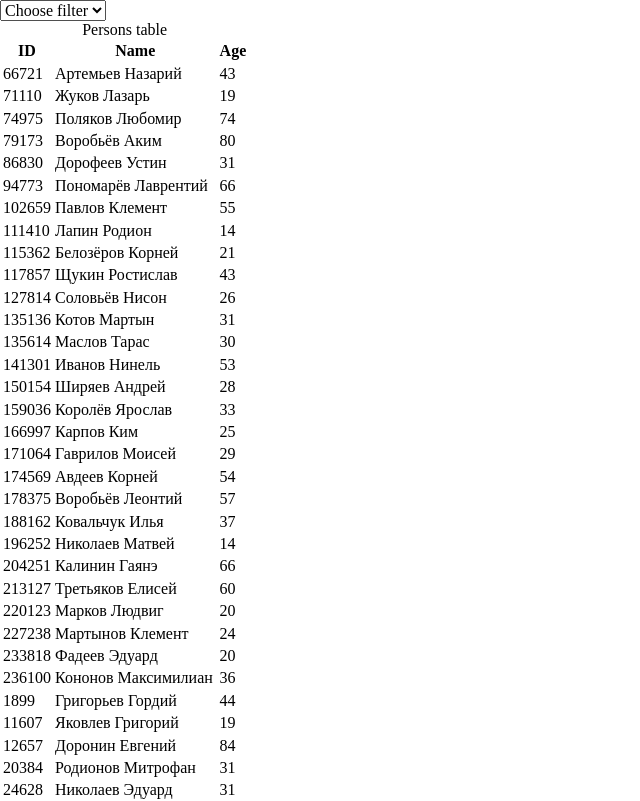
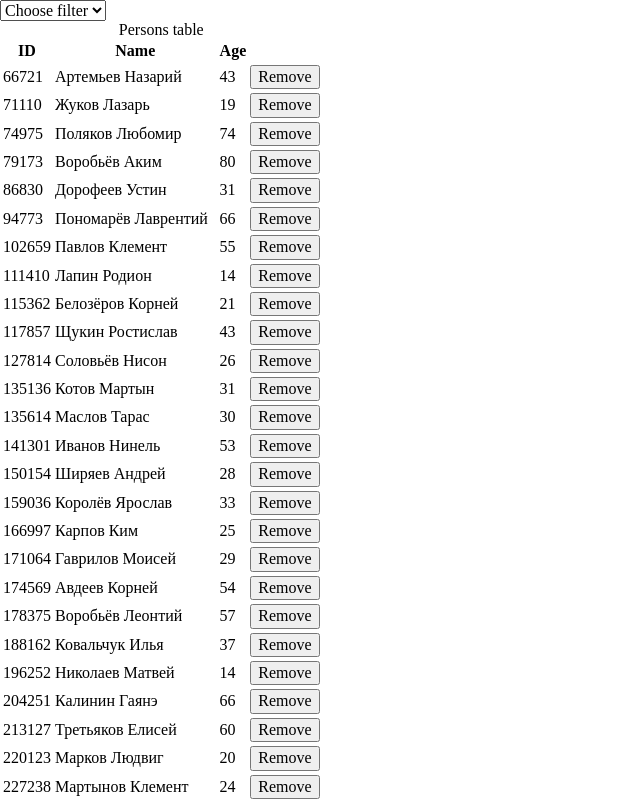
Before and after one commit to it-amalker/test-task-bim-info-ru, a React app: page / in a window 1280 px wide. Shown: the top 801 px of the page, without its empty margins (0-640 px from the left). Built offline with nearby package versions, Linux system fonts and the light colour scheme.

Commit message:
add remove person functionally

```diff
--- a/src/components/Table.tsx
+++ b/src/components/Table.tsx
@@ -2,6 +2,11 @@ import React from 'react';
 import { TableProps } from '../types/props';
 
 const Table: React.FC<TableProps> = ({ persons, setPersons }) => {
+  const removePerson = (id: number) => () => {
+    const filtered = persons.filter((p) => p.id !== id);
+    setPersons(filtered);
+  };
+
   const renderTable = (): JSX.Element => {
     return (
       <table className="persons-table">
@@ -19,6 +24,11 @@ const Table: React.FC<TableProps> = ({ persons, setPersons }) => {
               <td>{id}</td>
               <td>{name}</td>
               <td>{age}</td>
+              <td>
+                <button type="button" onClick={removePerson(id)}>
+                  Remove
+                </button>
+              </td>
             </tr>
           ))}
         </tbody>
```
